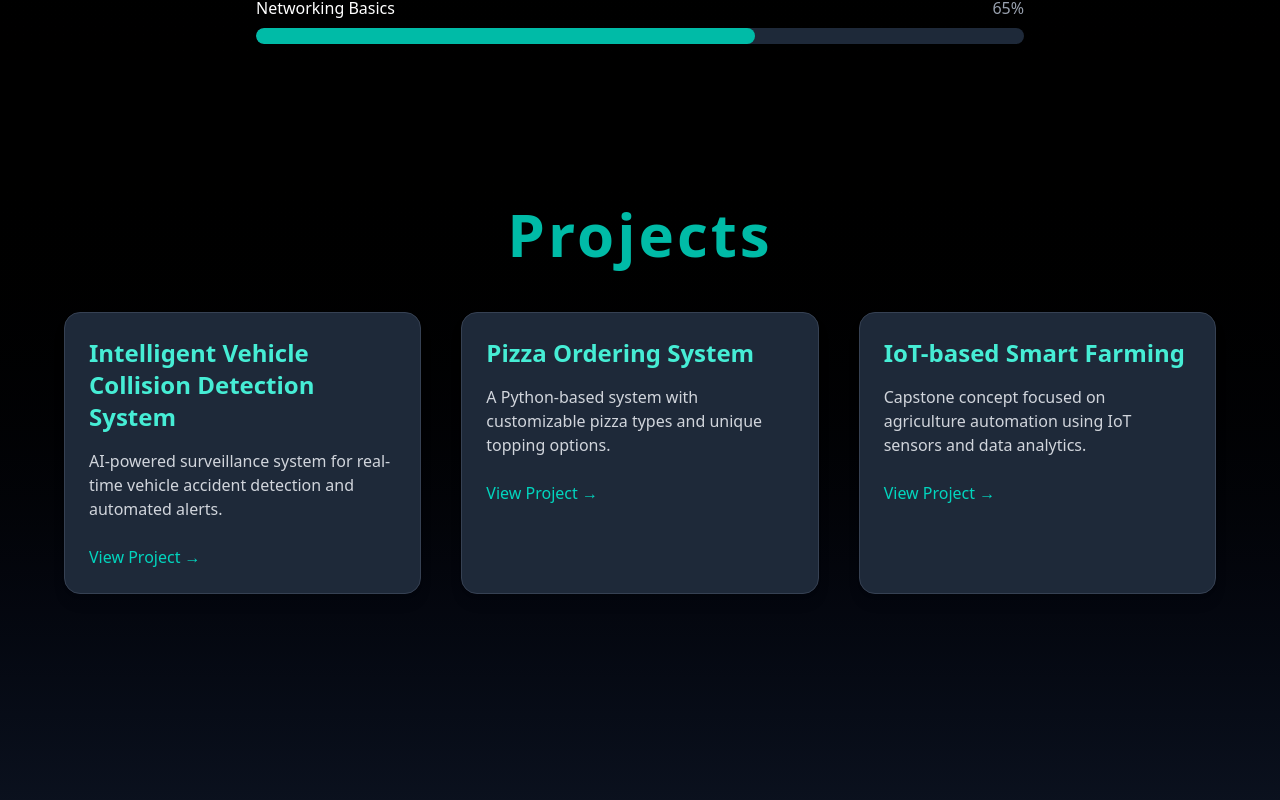
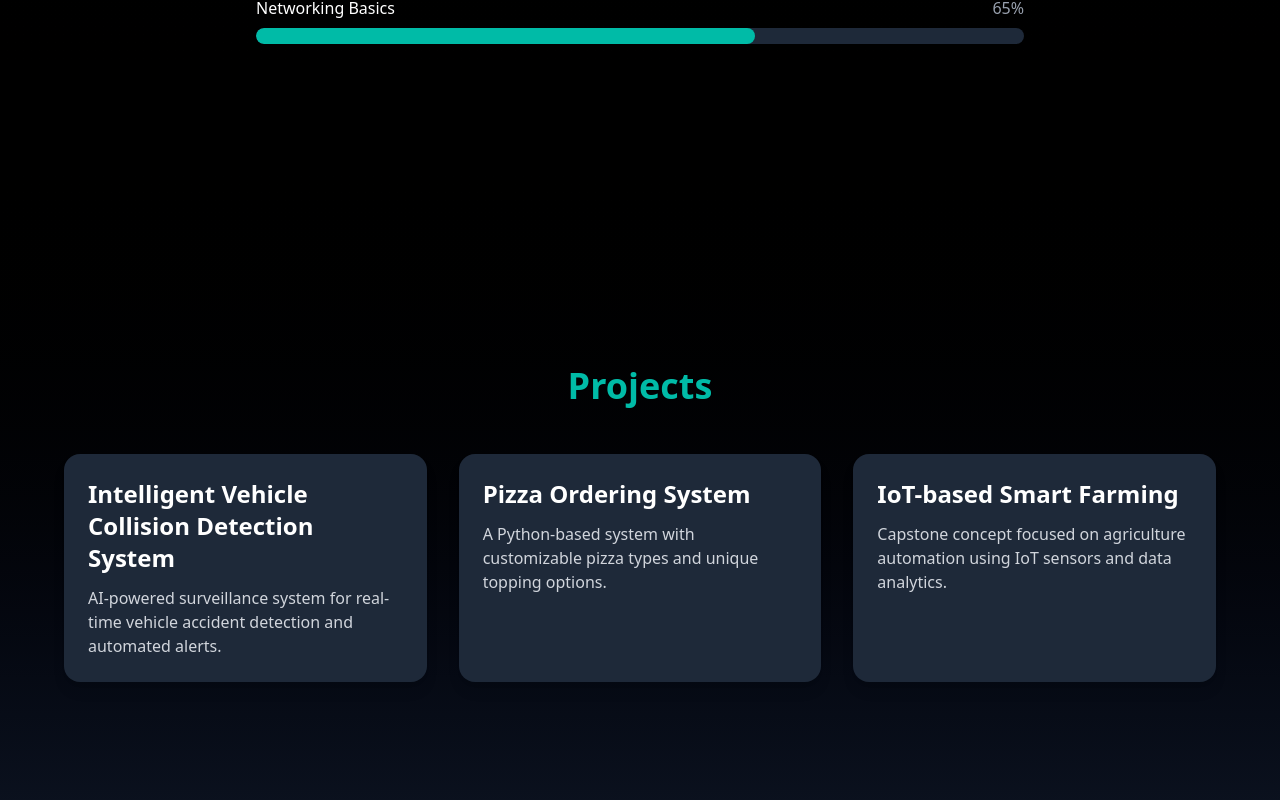
Before and after one commit to bansoyborgs/portfolio, a React (Vite) app: page / in a window 1280 px wide. Shown: the part 2420-3220 px from the top of the page. Built offline with nearby package versions, Linux system fonts and the light colour scheme.

Commit message:
Update Projects.jsx

```diff
--- a/src/components/Projects.jsx
+++ b/src/components/Projects.jsx
@@ -1,69 +1,48 @@
-// src/components/Projects.jsx
 import { motion } from "framer-motion";
+import { sectionVariant, itemVariant } from "../motionConfig";
 
 export default function Projects() {
   const projects = [
     {
       title: "Intelligent Vehicle Collision Detection System",
-      description:
-        "AI-powered surveillance system for real-time vehicle accident detection and automated alerts.",
-      link: "#",
+      description: "AI-powered surveillance system for real-time vehicle accident detection and automated alerts.",
     },
     {
       title: "Pizza Ordering System",
-      description:
-        "A Python-based system with customizable pizza types and unique topping options.",
-      link: "#",
+      description: "A Python-based system with customizable pizza types and unique topping options.",
     },
     {
       title: "IoT-based Smart Farming",
-      description:
-        "Capstone concept focused on agriculture automation using IoT sensors and data analytics.",
-      link: "#",
+      description: "Capstone concept focused on agriculture automation using IoT sensors and data analytics.",
     },
   ];
 
   return (
-    <section
+    <motion.section
       id="projects"
-      className="min-h-screen px-6 py-20 bg-gradient-to-b from-black to-gray-900"
+      className="min-h-screen flex flex-col justify-center items-center px-6 py-20 bg-gradient-to-b from-black to-gray-900"
+      initial="hidden"
+      whileInView="show"
+      viewport={{ once: true }}
+      variants={sectionVariant}
     >
-      <motion.h2
-        initial={{ opacity: 0, y: 30 }}
-        whileInView={{ opacity: 1, y: 0 }}
-        transition={{ duration: 0.8 }}
-        viewport={{ once: true }}
-        className="text-5xl md:text-6xl font-extrabold text-center text-teal-500 mb-12 tracking-wider"
-      >
+      <motion.h2 variants={itemVariant} className="text-4xl font-bold mb-12 text-teal-500">
         Projects
       </motion.h2>
 
-      <div className="grid md:grid-cols-3 gap-10 max-w-6xl mx-auto">
-        {projects.map((project, idx) => (
+      <div className="grid md:grid-cols-3 gap-8 max-w-6xl">
+        {projects.map((project, index) => (
           <motion.div
-            key={idx}
-            initial={{ opacity: 0, y: 20 }}
-            whileInView={{ opacity: 1, y: 0 }}
-            transition={{ delay: idx * 0.2, duration: 0.8 }}
-            viewport={{ once: true }}
+            key={index}
+            variants={itemVariant}
             whileHover={{ scale: 1.05, y: -5 }}
-            className="bg-gray-800 p-6 rounded-2xl shadow-lg border border-gray-700 hover:border-teal-400 transition-all"
+            className="p-6 bg-gray-800 rounded-2xl shadow-lg hover:shadow-teal-500/50 transition"
           >
-            <h3 className="text-2xl font-semibold mb-4 text-teal-300">
-              {project.title}
-            </h3>
-            <p className="text-gray-300 mb-6">{project.description}</p>
-            <a
-              href={project.link}
-              className="text-teal-400 hover:text-teal-500 font-medium transition"
-              target="_blank"
-              rel="noreferrer"
-            >
-              View Project →
-            </a>
+            <h3 className="text-2xl font-semibold mb-3 text-white">{project.title}</h3>
+            <p className="text-gray-300">{project.description}</p>
           </motion.div>
         ))}
       </div>
-    </section>
+    </motion.section>
   );
 }
```
